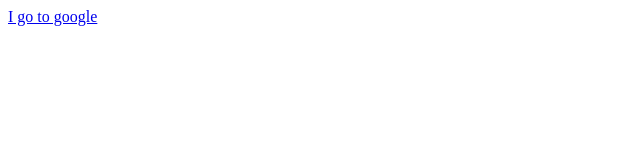
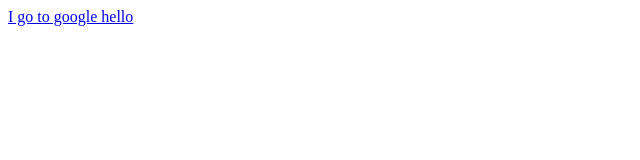
Before and after one commit to hiralmatalia89/TEst-repo1, a plain HTML site: page index.html in a window 1280 px wide. Shown: the full height of the page, 0-640 px from the left. Drawn offline with Linux system fonts and the light colour scheme.

Commit message:
hello update
commit 2

```diff
--- a/index.html
+++ b/index.html
@@ -11,6 +11,6 @@
 
     <body>
 
-<a href="google.com">I go to google</a>
+<a href="google.com">I go to google hello</a>
     </body>
 </html>
```
